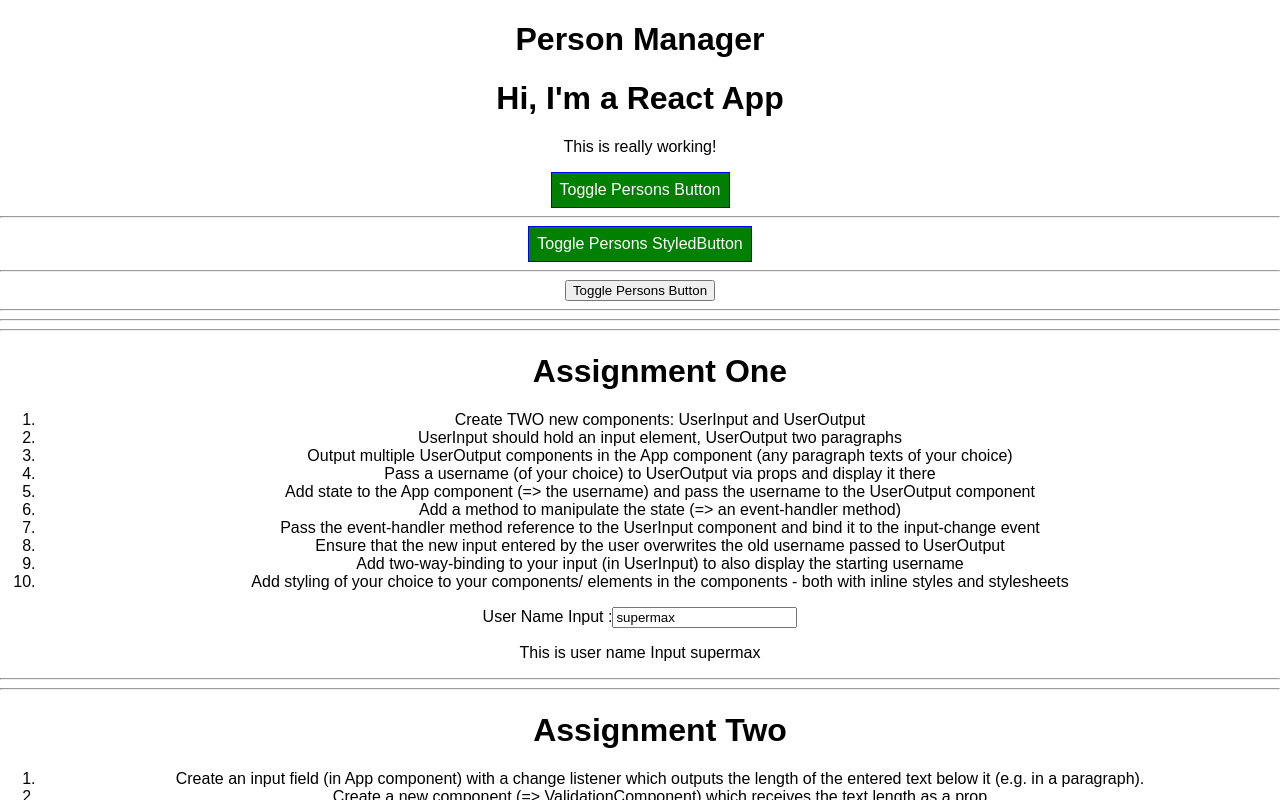
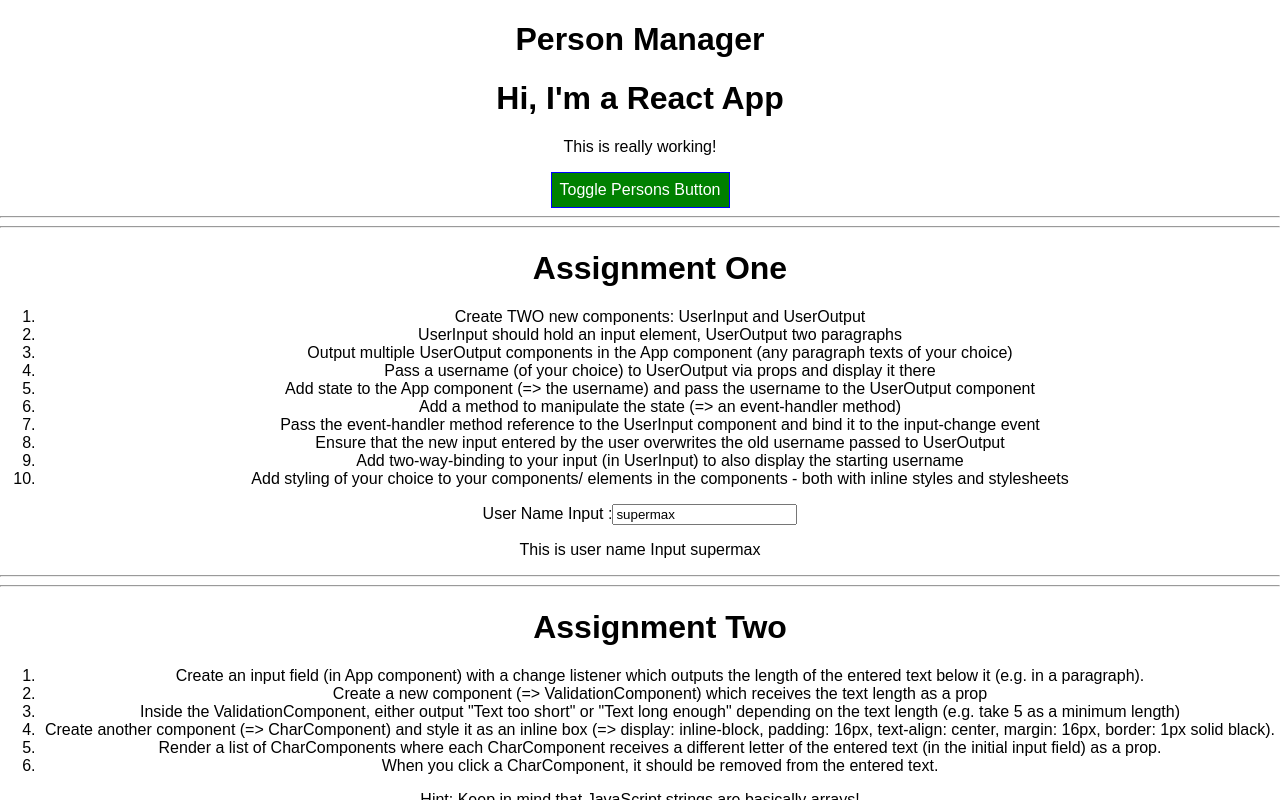
Before and after one commit to mayankchugh1977/ReactLearningMaxmilan, a React app: page / in a window 1280 px wide. Shown: the top 800 px of the page. Built offline with nearby package versions, Linux system fonts and the light colour scheme.

Commit message:
remove commented code

```diff
--- a/src/containers/App.js
+++ b/src/containers/App.js
@@ -1,8 +1,5 @@
 import React, { Component } from 'react';
-// import React, { useState } from 'react';
 import classes from './App.css';
-// import Radium, { StyleRoot} from  'radium';
-// import Person from '../components/Persons/Person/Person';
 import Persons from '../components/Persons/Persons';
 import Cockpit from '../components/Cockpit/Cockpit';
 import UserInput from '../components/UserInput/UserInput';
@@ -10,7 +7,6 @@ import UserOutput from '../components/UserOutput/UserOutput';
 import Validation from '../components/Validation/Validation';
 import styled from 'styled-components';
 import Char from '../components/Char/Char';
-// import ErrorBoundary from './ErrorBoundary/ErrorBoundary';
 
 const StyledButton = styled.button`
       background-color: ${props => props.alt ? 'red' : 'green'};
@@ -26,49 +22,7 @@ const StyledButton = styled.button`
         }
       `;
 
-// const StyledButton = styled.button`
-//       background-color: ${props => props.alt ? 'red' : 'green'};
-//       color: white;
-//       font: inherit;
-//       border: 1px solid blue;
-//       padding: 8px;
-//       cursor: pointer;
-
-//       &:hover {
-//         background-color: ${props => props.alt ? 'salmon' : 'lightgreen'};
-//         opacity: 0.5;
-//         color: black;
-//       }
-//     `;
-
 class App extends Component {
-
-// const app = (props) => {
-
-  // const [personsState, setPersonsState] = useState ( {
-  //   persons: [
-  //     { name: 'Max', age: 28 },
-  //     { name: 'Manu', age: 29 },
-  //     { name: 'Stephanie', age: 26 }
-  //   ]
-  // });
-
-  // const [otherState, setOtherState] = useState('some other value');
-
-  // console.log(personsState, otherState);
-
-  // const switchNameHandler = () => {
-  //   // console.log('Was clicked!');
-  //   // DON'T DO THIS: this.state.persons[0].name = 'Maximilian';
-  //   setPersonsState({
-  //     persons: [
-  //       { name: 'Maximilian', age: 28 },
-  //       { name: 'Manu', age: 29 },
-  //       { name: 'Stephanie', age: 27 }
-  //     ],
-  //   otherState: personsState.otherState
-  //   });
-  // };
 
 
 state = {
@@ -112,27 +66,15 @@ nameChangeHandler = (event, id) => {
     ...this.state.persons[personIndex]
   };
 
-  // const person = Object.assign({}, this.state.persons[personIndex]);
-
   person.name = event.target.value;
 
   const persons = [...this.state.persons];
   persons[personIndex] = person;
 
   this.setState({ persons: persons });
-
-  // this.setState({
-  //   persons: [
-  //     { name: 'Max', age: 28 },
-  //     { name: event.target.value, age: 29 },
-  //     { name: 'Stephanie', age: 27 }
-  //   ]
-  // });
 };
 
 deletePersonHandler =(perIndex) => {
-  // const persons = this.state.persons;
-  // const persons = this.state.persons.slice();
   const persons = [...this.state.persons];
   persons.splice(persons,1);
 
@@ -160,23 +102,7 @@ render() {
               clicked={() => this.deleteUserInputHandler(index)} />;
     });
 
-    // const style = {
-    //   backgroundColor: 'green',
-    //   color: 'white',
-    //   font: 'inherit',
-    //   border: '1px solid blue',
-    //   padding: '8px',
-    //   cursor: 'pointer',
-    //   ':hover':{
-    //     backgroundColor: 'lightgreen',
-    //     color: 'black'
-    //   }
-    // };
-
     let persons = null;
-    // let btnClass = '';
-
-
 
     if (this.state.showPersons){
       persons = (
@@ -186,100 +112,20 @@ render() {
             persons={this.state.persons}
             clicked= {this.deletePersonHandler}
             changed={this.nameChangeHandler}/>
-          {/* {this.state.persons.map((person, index) => {
-            return <Person
-                      click={() => this.deletePersonHandler(index)}
-                      name={person.name}
-                      age={person.age}
-                      key={person.id}
-                      changed={(event) => this.nameChangeHandler(event, person.id)}/>
-          })} */}
-          {/* <Person
-            name={this.state.persons[0].name}
-            age={this.state.persons[0].age}
-          />
-          <Person
-            name={this.state.persons[1].name}
-            age={this.state.persons[1].age}
-            click={this.switchNameHandler.bind(this,'Max!')}
-            changed={this.nameChangeHandler}
-          >
-            My Hobbies: Racing
-          </Person>
-          <Person
-            name={this.state.persons[2].name}
-            age={this.state.persons[2].age}
-          /> */}
+
         </div>
       );
-      // style.backgroundColor = 'red';
-      // style[':hover'] = {
-      //   backgroundColor: 'salmon',
-      //   color: 'black'
-      // };
 
-      // btnClass = classes.Red;
     }
 
-    // let classes = ['red','bold'].join(' ');
-
-    // let assignedClasses = [];
-
-    // if(this.state.persons.length <= 2){
-    //   assignedClasses.push(classes.red); //classes = ['red']
-    // }
-
-    // if(this.state.persons.length <= 1){
-    //   assignedClasses.push(classes.bold); //classes = ['red'],'bold']
-    // }
 
     return (
-      // <StyleRoot>
       <div className={classes.App}>
          <Cockpit
           title = {this.props.appTitle}
           showPersons={this.showPersons}
           persons={this.state.persons}
           clicked= {this.togglePersonHandler}/>
-        {/* <h1>Hi, I'm a React App</h1>
-        <p className={assignedClasses.join(' ')}>This is really working!</p>
-        <button className={btnClass} onClick={this.togglePersonHandler}>
-           Toggle Persons Button
-        </button> */}
-        <hr/>
-        {/*<button onClick={switchNameHandler}>Switch Name</button>
-         <Person
-          name={personsState.persons[0].name}
-          age={personsState.persons[0].age}
-        />
-        <Person
-          name={personsState.persons[1].name}
-          age={personsState.persons[1].age}
-        >
-          My Hobbies: Racing
-        </Person>
-        <Person
-          name={personsState.persons[2].name}
-          age={personsState.persons[2].age}
-        /> */}
-        {/* <button
-          style={style}
-          onClick={ () => this.switchNameHandler('Maximilian!!')}>Switch Name</button>   */}
-        {/* <StyledButton alt={this.state.showPersons}
-          // style={style}
-          onClick={this.togglePersonHandler}>Toggle Person</StyledButton> */}
-        <StyledButton alt={this.state.showPersons} onClick={this.togglePersonHandler}>
-          Toggle Persons StyledButton
-        </StyledButton>
-        <hr/>
-        <button className="button" onClick={this.togglePersonHandler}>
-           Toggle Persons Button
-        </button>
-        <hr/>
-        {/* <button className={btnClass} onClick={this.togglePersonHandler}>
-           Toggle Persons Button
-        </button> */}
-
 
         {persons}
         <hr/>
@@ -318,13 +164,9 @@ render() {
           {charList}
 
       </div>
-      // </StyleRoot>
     );
 
-    // return React.createElement('div', {className: 'App'}, React.createElement('h1', null, 'Does this work now?'));
   }
 }
 
-// export default app;
-// export default Radium(App);
 export default App;
```
Also changed, not shown: src/components/Persons/Person/Person.js (+0 -32 lines).
